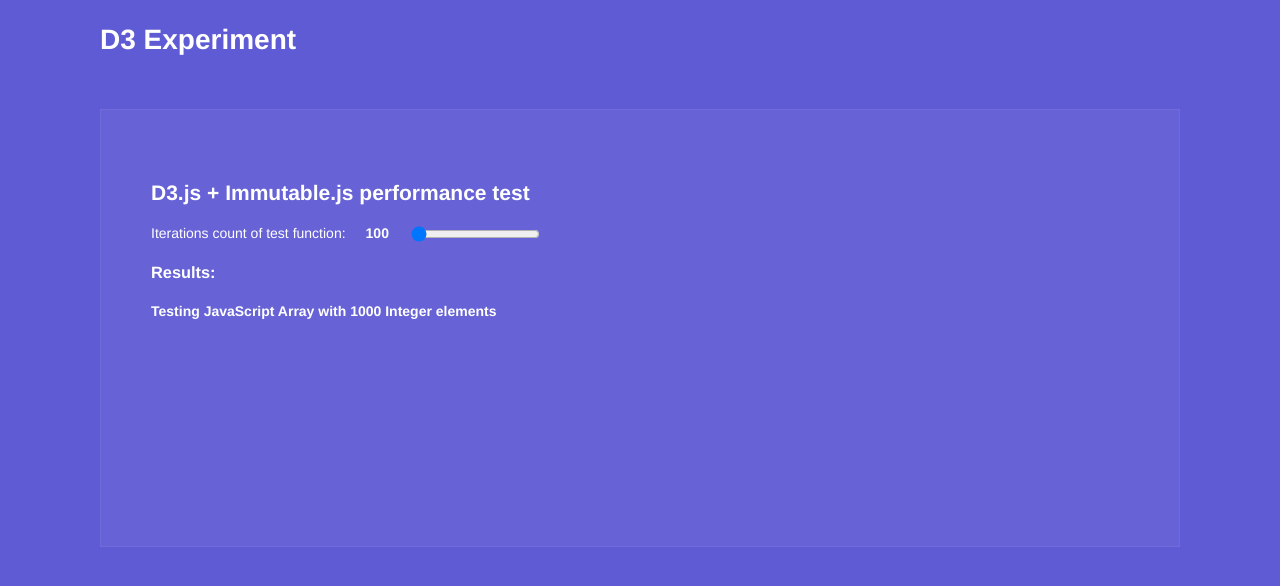
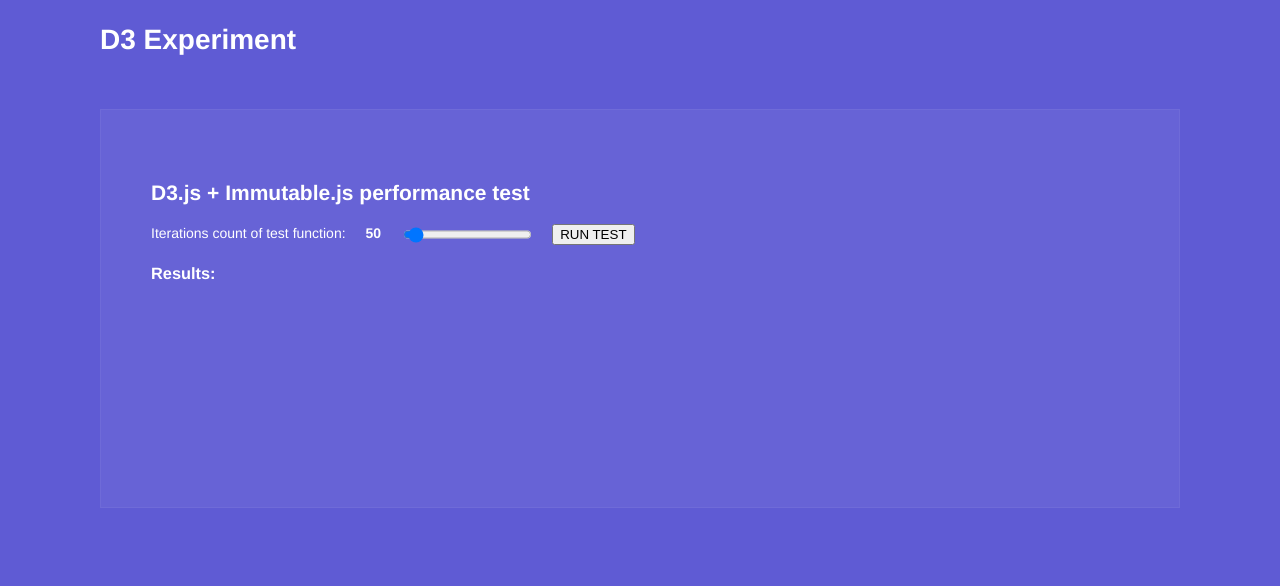
Before and after one commit to geekplux/d3-experiment, a React (Create React App) app: page / in a window 1280 px wide. Shown: the top 586 px of the page. Built offline with nearby package versions, Linux system fonts and the light colour scheme.

Commit message:
feat: show results of test

```diff
--- a/src/containers/Performance/index.js
+++ b/src/containers/Performance/index.js
@@ -1,4 +1,4 @@
-import React, { Component } from "react";
+import React, { Component, Fragment } from "react";
 import * as d3 from "d3";
 import { makeTester } from "./performance";
 import testCases from "./testCases";
@@ -17,7 +17,7 @@
   constructor(props) {
     super(props);
     this.state = {
-      iterations: 100,
+      iterations: 50,
       testResults: [],
     };
   }
@@ -26,9 +26,9 @@
 
   handleChange = event => {
     this.setState({ iterations: event.target.value });
-  };
+  }
 
-  componentDidMount() {
+  handleClick = event => {
     const { iterations } = this.state;
     const svg = d3.select(this.svgRef);
     const tester = makeTester({ iterations });
@@ -37,7 +37,7 @@
   }
 
   render() {
-    const { iterations } = this.state;
+    const { iterations, testResults } = this.state;
     return (
       <div className="Performance">
         <h2>D3.js + Immutable.js performance test</h2>
@@ -47,14 +47,22 @@
           <input
             onChange={this.handleChange}
             type="range"
-            min="100"
+            min="10"
             max="1000"
             step="10"
             value={iterations}
           />
+          <button onClick={this.handleClick}>RUN TEST</button>
         </div>
         <h3>Results: </h3>
-        <h4>Testing JavaScript Array with 1000 Integer elements</h4>
+        {testResults && testResults.map((result, i) => (
+          <div className="result" key={i}>
+            <h4>{result.title}</h4>
+            {result.items && result.items.map((item, j) => (
+              <p>{item.desc}: <strong>{item.time}</strong></p>
+            ))}
+          </div>
+        ))}
         <svg ref={this.setSVGRef} />
       </div>
     );
```
